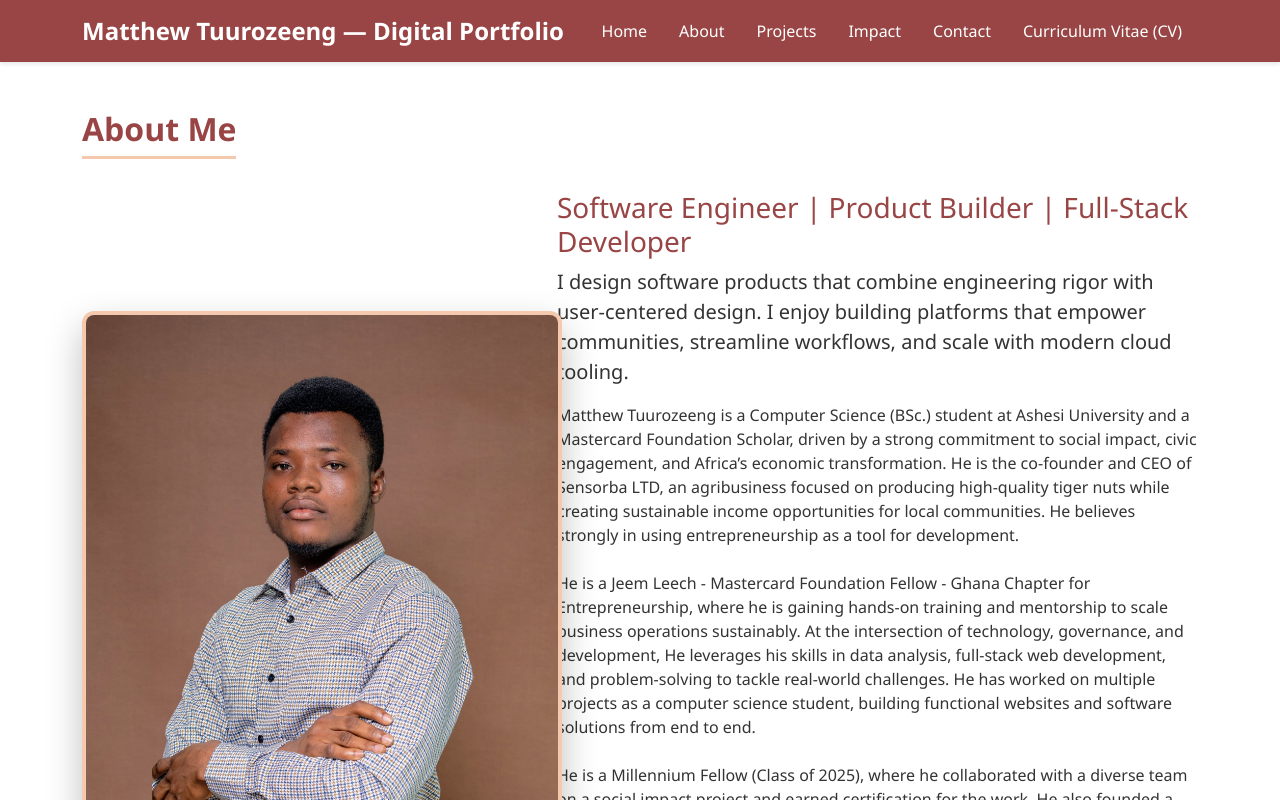
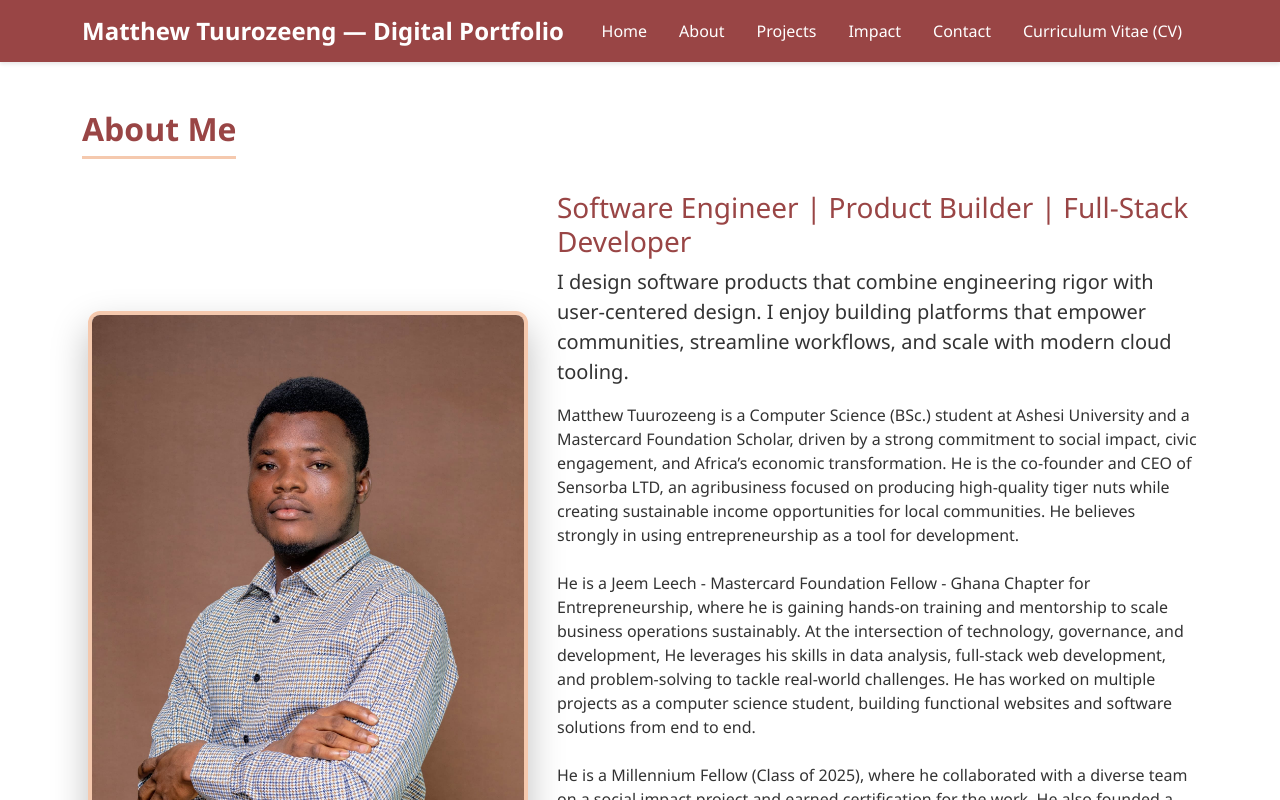
Before and after one commit to MatthewTuurozeeng/Matthew_Tuurozeeng_Digital_Portfolio, a React (Vite) app in the folder frontend/: page /about in a window 1280 px wide. Shown: the top 800 px of the page. Built offline with nearby package versions, Linux system fonts and the light colour scheme; no server answers.

Commit message:
Reduced width of the profile image to fit

```diff
--- a/frontend/src/index.css
+++ b/frontend/src/index.css
@@ -213,7 +213,7 @@ body {
 
 }
 .about-profile-image {
-  width: 480px;             /* wider for portrait */
+  width: 440px;             /* wider for portrait */
   height: 660px;            /* taller for full head-to-shoulders */
   object-fit: cover;        /* crops correctly without stretching */
   border-radius: 12px;      /* subtle rounded corners */
```
